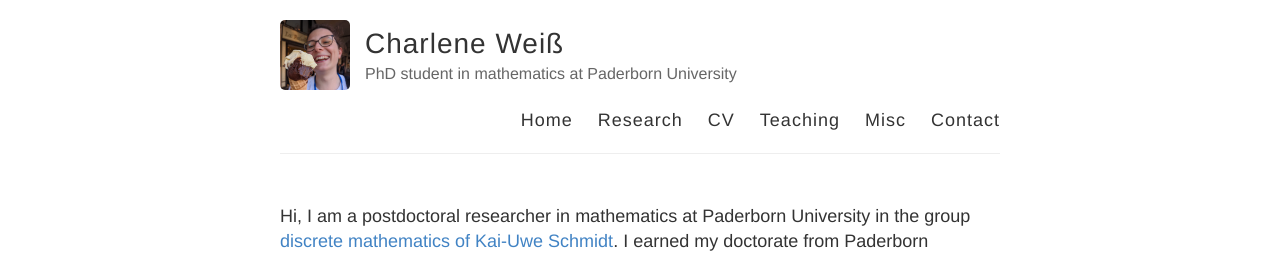
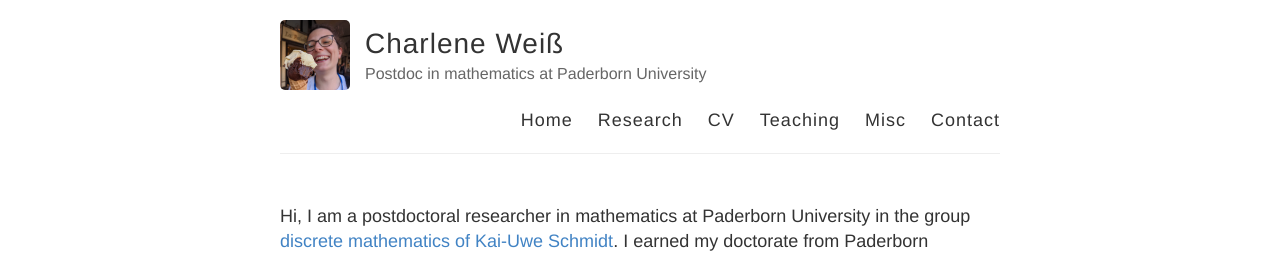
Before and after one commit to charleneweiss/charleneweiss.github.io, a Jekyll site: the page built from index.md, in a window 1280 px wide. Shown: the top 257 px of the page. Built offline with Jekyll 4.4.1, drawn with Linux system fonts in a browser that asks for light colours; our own code applies the rules of GitHub Pages for plain Markdown files.

Commit message:
Changed position to postdoc

```diff
--- a/_config.yml
+++ b/_config.yml
@@ -2,7 +2,7 @@
 name: Charlene Weiß
 
 # Short bio or description (displayed in the header)
-description: PhD student in mathematics at Paderborn University
+description: Postdoc in mathematics at Paderborn University
 
 # URL of your avatar or profile pic (you could use your GitHub profile pic)
 avatar: https://raw.githubusercontent.com/charleneweiss/charleneweiss.github.io/master/images/avatar.png
```
